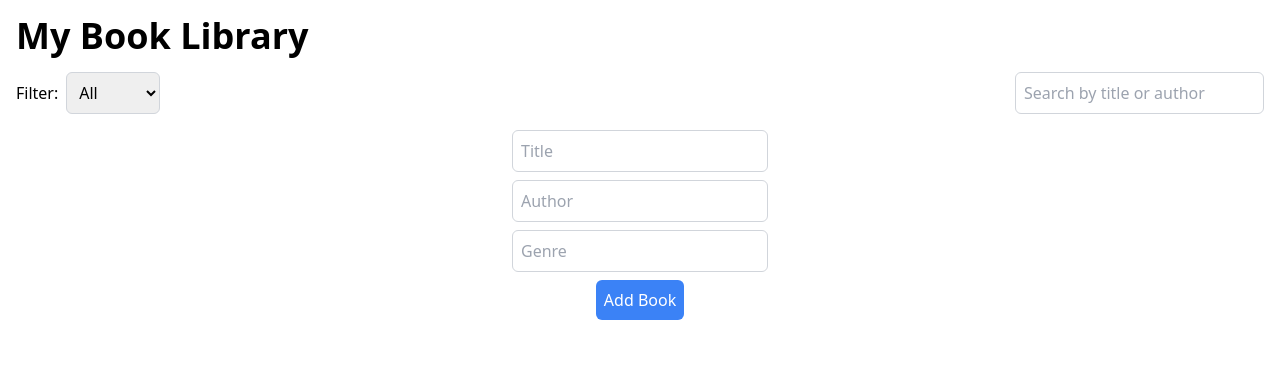
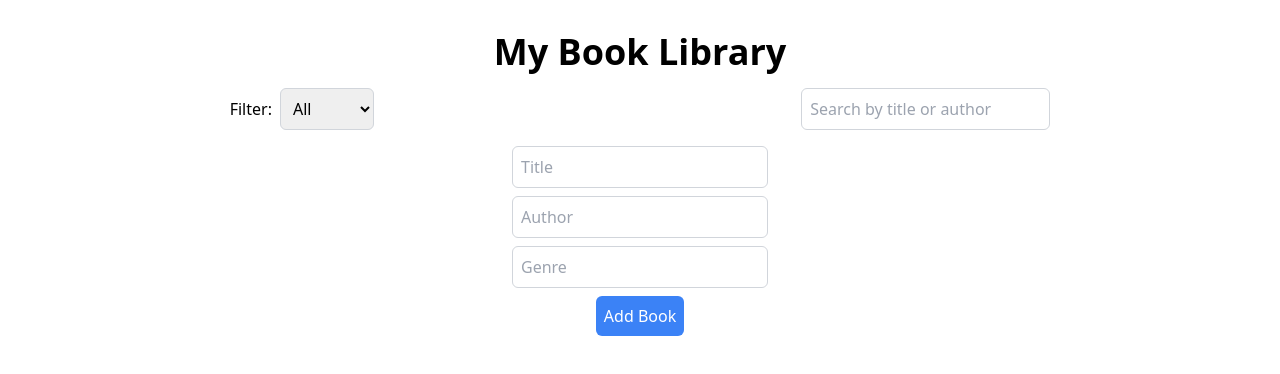
Before and after one commit to AntoineWtz/book-library, a React (Create React App) app: page / in a window 1280 px wide. Shown: the top 374 px of the page. Built offline with nearby package versions, Linux system fonts and the light colour scheme.

Commit message:
some css

```diff
--- a/src/App.tsx
+++ b/src/App.tsx
@@ -74,8 +74,8 @@ const App: React.FC = () => {
 
   return (
     <div className="container mx-auto p-4">
-      <h1 className="text-4xl font-bold mb-4">My Book Library</h1>
-      <div className="flex justify-between items-center mb-4">
+      <h1 className="text-4xl font-bold m-4 text-center">My Book Library</h1>
+      <div className="flex justify-around items-center mb-4">
         <div>
           <label htmlFor="filter" className="mr-2">Filter:</label>
           <select id="filter" className="p-2 border border-gray-300 rounded-md" value={filter} onChange={handleFilterChange}>
```
